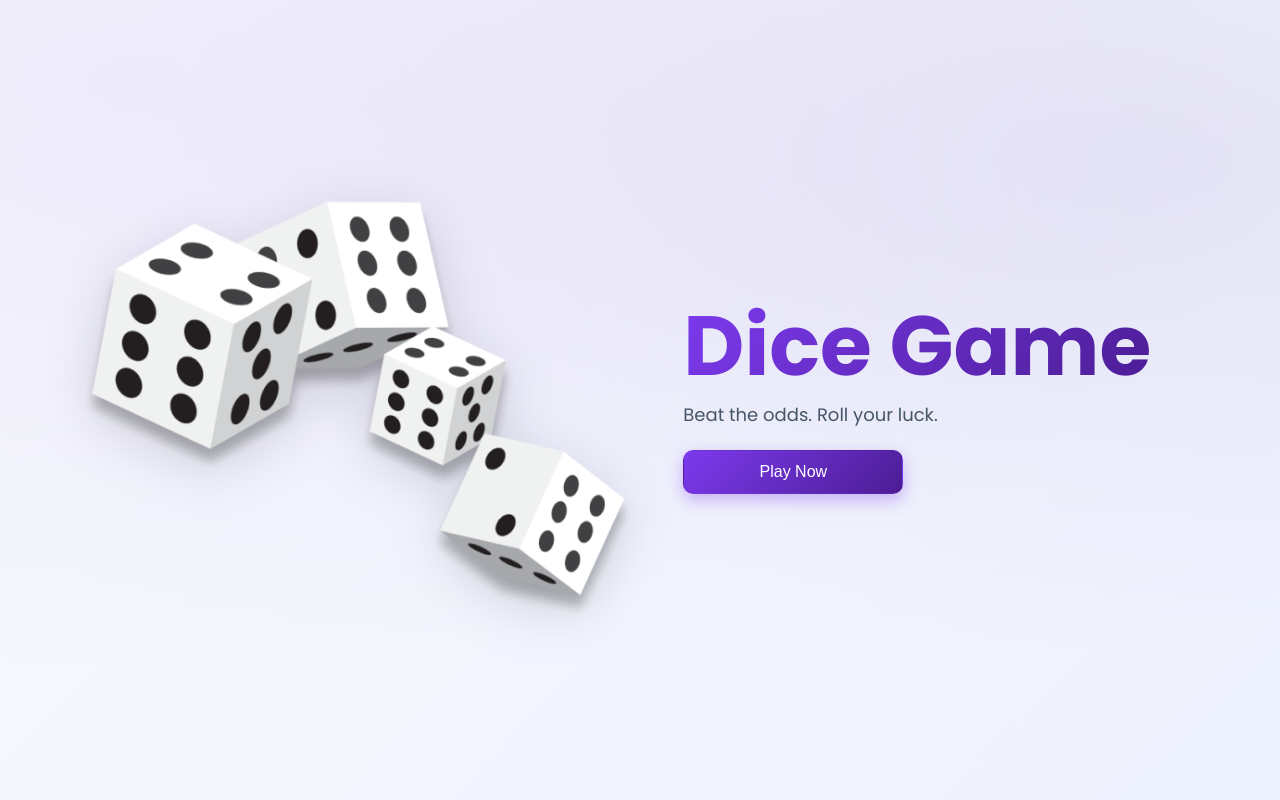
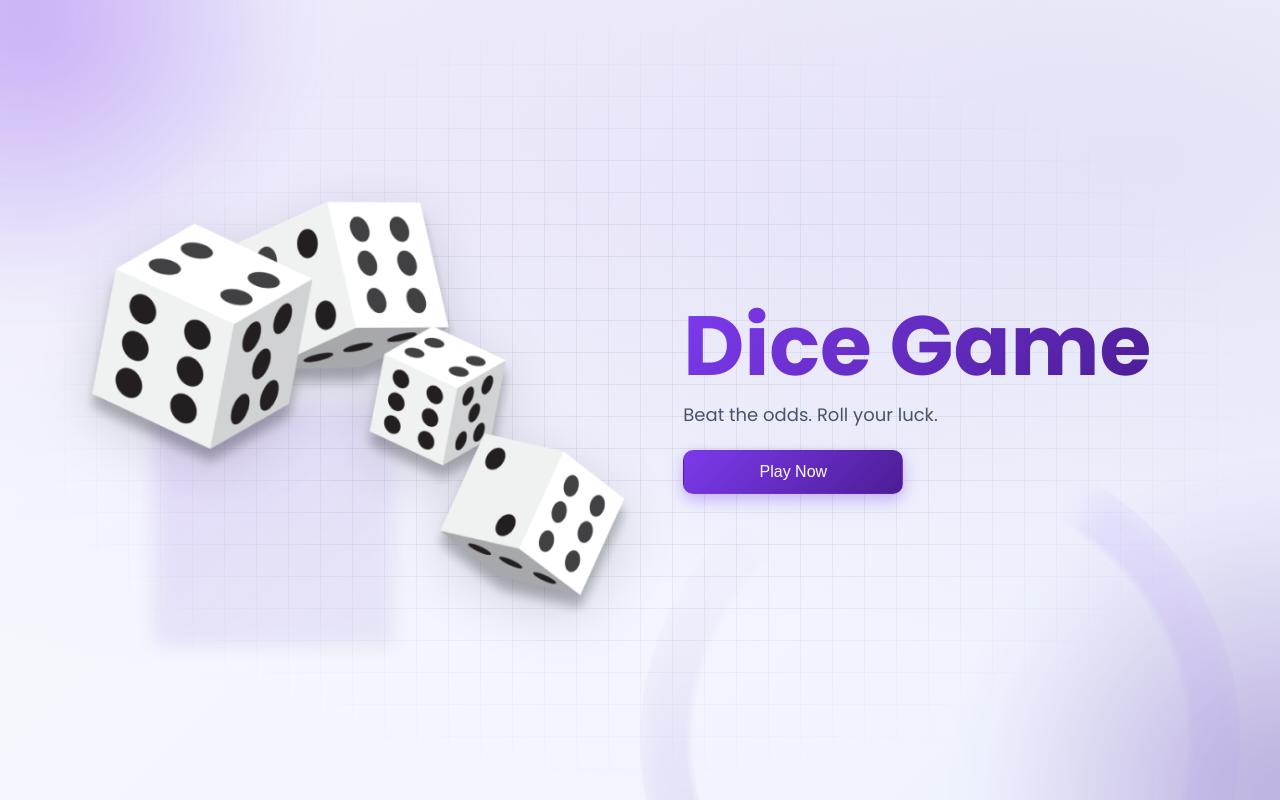
Before and after one commit to iamitkrp/DICE-GAME, a React (Vite) app: page / in a window 1280 px wide. Built offline with nearby package versions, Linux system fonts and the light colour scheme.

Commit message:
Add background effects and styling for enhanced visual design
Co-authored-by: iamit.kr.p <iamit.kr.p@gmail.com>

```diff
--- a/src/App.jsx
+++ b/src/App.jsx
@@ -1,6 +1,8 @@
 import { useState } from "react";
 import StartGame from "./components/StartGame";
 import GamePlay from "./components/GamePlay";
+import styled from "styled-components";
+import BackgroundFX from "./components/BackgroundFX";
 
 function App() {
   const [isGameStarted, setIsGameStarted] = useState(false);
@@ -10,8 +12,18 @@ function App() {
   };
 
   return (
-    <>{isGameStarted ? <GamePlay /> : <StartGame toggle={toggleGamePlay} />}</>
+    <>
+      <BackgroundFX />
+      <AppShell>
+        {isGameStarted ? <GamePlay /> : <StartGame toggle={toggleGamePlay} />}
+      </AppShell>
+    </>
   );
 }
 
 export default App;
+
+const AppShell = styled.div`
+  position: relative;
+  z-index: 1;
+`;
--- /dev/null
+++ b/src/components/BackgroundFX.jsx
@@ -0,0 +1,95 @@
+import styled, { keyframes } from "styled-components";
+
+const float = keyframes`
+  0% { transform: translateY(0px) }
+  50% { transform: translateY(-12px) }
+  100% { transform: translateY(0px) }
+`;
+
+const slowRotate = keyframes`
+  0% { transform: rotate(0deg) }
+  100% { transform: rotate(360deg) }
+`;
+
+const Container = styled.div`
+  position: fixed;
+  inset: 0;
+  pointer-events: none;
+  z-index: 0;
+  overflow: hidden;
+
+  .blob {
+    position: absolute;
+    filter: blur(36px);
+    opacity: 0.45;
+    will-change: transform;
+  }
+
+  .blob.purple {
+    width: 480px;
+    height: 480px;
+    left: -120px;
+    top: -120px;
+    background: radial-gradient(circle at 30% 30%, rgba(124, 58, 237, 0.8), rgba(124, 58, 237, 0) 60%);
+    animation: ${float} 10s ease-in-out infinite;
+  }
+
+  .blob.indigo {
+    width: 520px;
+    height: 520px;
+    right: -160px;
+    bottom: -160px;
+    background: radial-gradient(circle at 70% 70%, rgba(76, 29, 149, 0.75), rgba(76, 29, 149, 0) 60%);
+    animation: ${float} 12s ease-in-out infinite 1s;
+  }
+
+  .ring {
+    position: absolute;
+    width: 600px;
+    height: 600px;
+    left: 50%;
+    top: 55%;
+    transform: translate(-50%, -50%);
+    background: conic-gradient(from 0deg, rgba(124, 58, 237, 0.25), rgba(124, 58, 237, 0) 40%, rgba(76, 29, 149, 0.25), rgba(76, 29, 149, 0) 80%);
+    border-radius: 50%;
+    filter: blur(14px) saturate(1.1);
+    mask: radial-gradient(circle, transparent 58%, black 60%);
+    opacity: 0.35;
+    animation: ${slowRotate} 60s linear infinite;
+  }
+
+  .diamond {
+    position: absolute;
+    width: 240px;
+    height: 240px;
+    left: 12%;
+    bottom: 18%;
+    background: linear-gradient(135deg, rgba(124, 58, 237, 0.35), rgba(76, 29, 149, 0.2));
+    transform: rotate(45deg);
+    filter: blur(10px);
+    opacity: 0.35;
+    animation: ${float} 14s ease-in-out infinite 0.5s;
+  }
+
+  @media (prefers-reduced-motion: reduce) {
+    .blob.purple,
+    .blob.indigo,
+    .ring,
+    .diamond {
+      animation: none !important;
+    }
+  }
+`;
+
+function BackgroundFX() {
+  return (
+    <Container aria-hidden>
+      <div className="blob purple" />
+      <div className="blob indigo" />
+      <div className="ring" />
+      <div className="diamond" />
+    </Container>
+  );
+}
+
+export default BackgroundFX;
--- a/src/index.css
+++ b/src/index.css
@@ -14,15 +14,34 @@
   box-sizing: border-box;
 }
 
+html, body, #root {
+  min-height: 100vh;
+}
+
 body {
   font-family: "Poppins", sans-serif;
-  min-height: 100vh;
   color: var(--text);
-  background: radial-gradient(1200px 600px at 10% 10%, rgba(124, 58, 237, 0.08), transparent),
+  background:
+    radial-gradient(1200px 600px at 10% 10%, rgba(124, 58, 237, 0.08), transparent),
     radial-gradient(1000px 500px at 90% 20%, rgba(76, 29, 149, 0.08), transparent),
     linear-gradient(135deg, #f8fafc, #eef2ff);
   -webkit-font-smoothing: antialiased;
   -moz-osx-font-smoothing: grayscale;
+  position: relative;
+}
+
+/* subtle grid pattern */
+body::before {
+  content: "";
+  position: fixed;
+  inset: 0;
+  pointer-events: none;
+  background-image:
+    linear-gradient(rgba(15, 23, 42, 0.06) 1px, transparent 1px),
+    linear-gradient(90deg, rgba(15, 23, 42, 0.06) 1px, transparent 1px);
+  background-size: 32px 32px, 32px 32px;
+  mask-image: radial-gradient(ellipse at center, black 30%, transparent 70%);
+  z-index: 0;
 }
 
 img {
@@ -32,4 +51,6 @@ img {
 
 #root {
   padding: 24px;
+  position: relative;
+  z-index: 1;
 }
```
